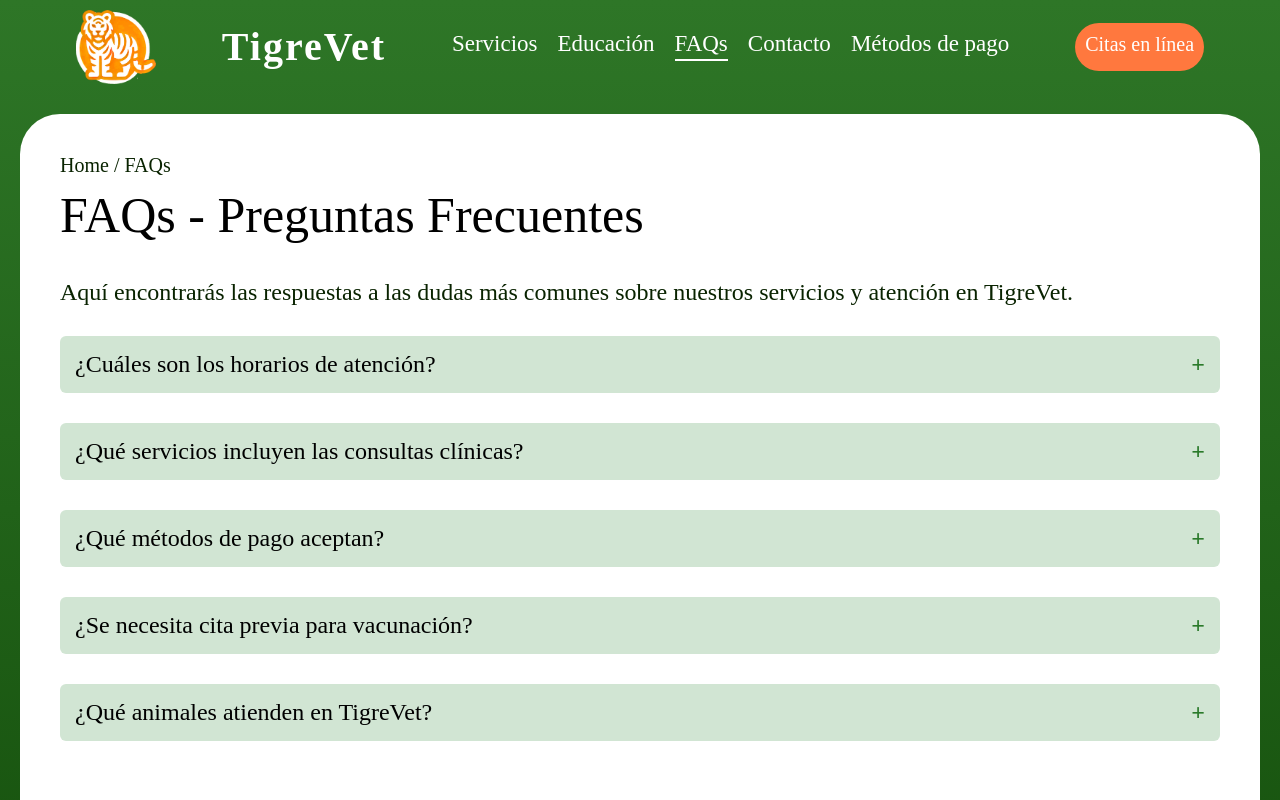
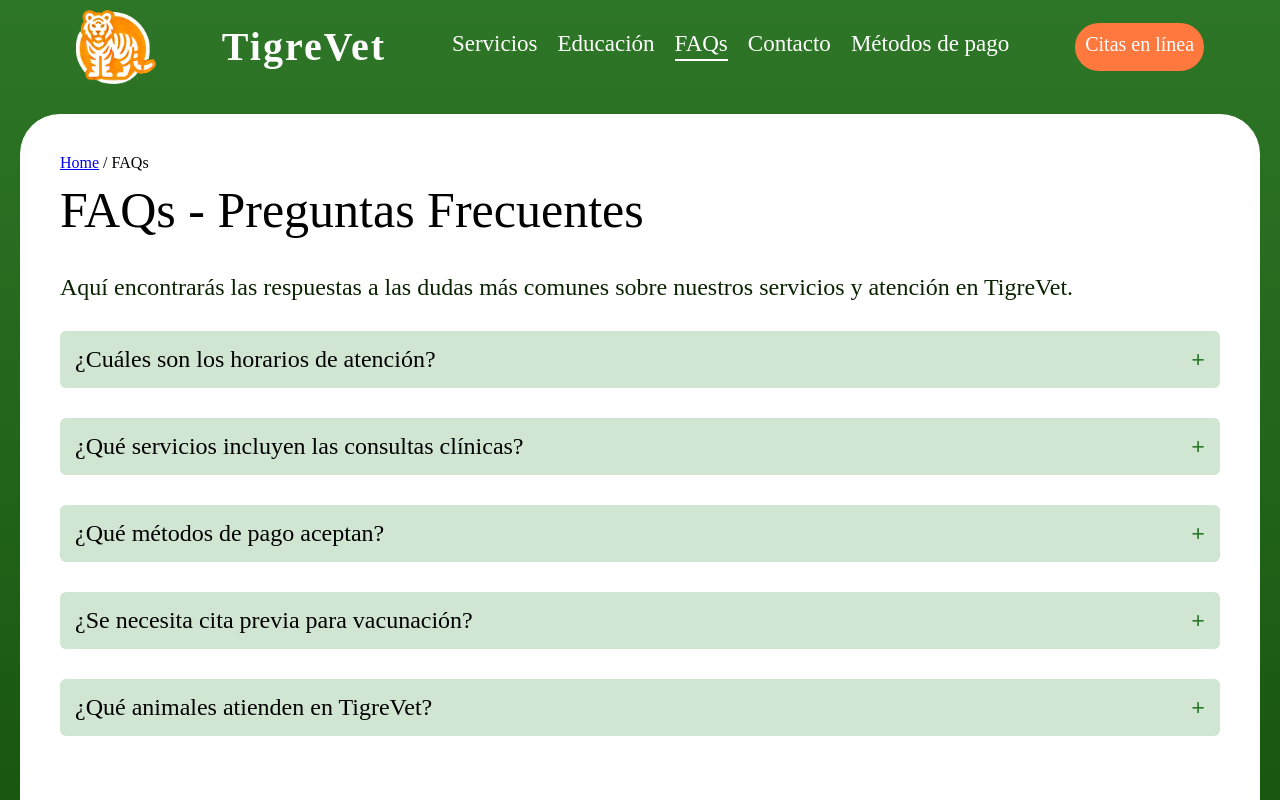
Before and after one commit to JuliSantamaria/Actividad-Grupal-UVA-3, a plain HTML site: page FAQs.html in a window 1280 px wide. Shown: the top 800 px of the page. Drawn offline with Linux system fonts and the light colour scheme; a web font is replaced by a local one.

Commit message:
Update FAQs.html

```diff
--- a/FAQs.html
+++ b/FAQs.html
@@ -42,7 +42,11 @@
   </header>
 
   <main class="hero">
-    <p class="p1">Home / FAQs</p>
+    <div class="breadcrumbs">
+      <span><a href="index.html">Home</a></span>
+      <span> / </span>
+      <span>FAQs</span>
+    </div>
     <h1>FAQs - Preguntas Frecuentes</h1>
     <p class="p2">Aquí encontrarás las respuestas a las dudas más comunes sobre nuestros servicios y atención en
       TigreVet.</p>
```
